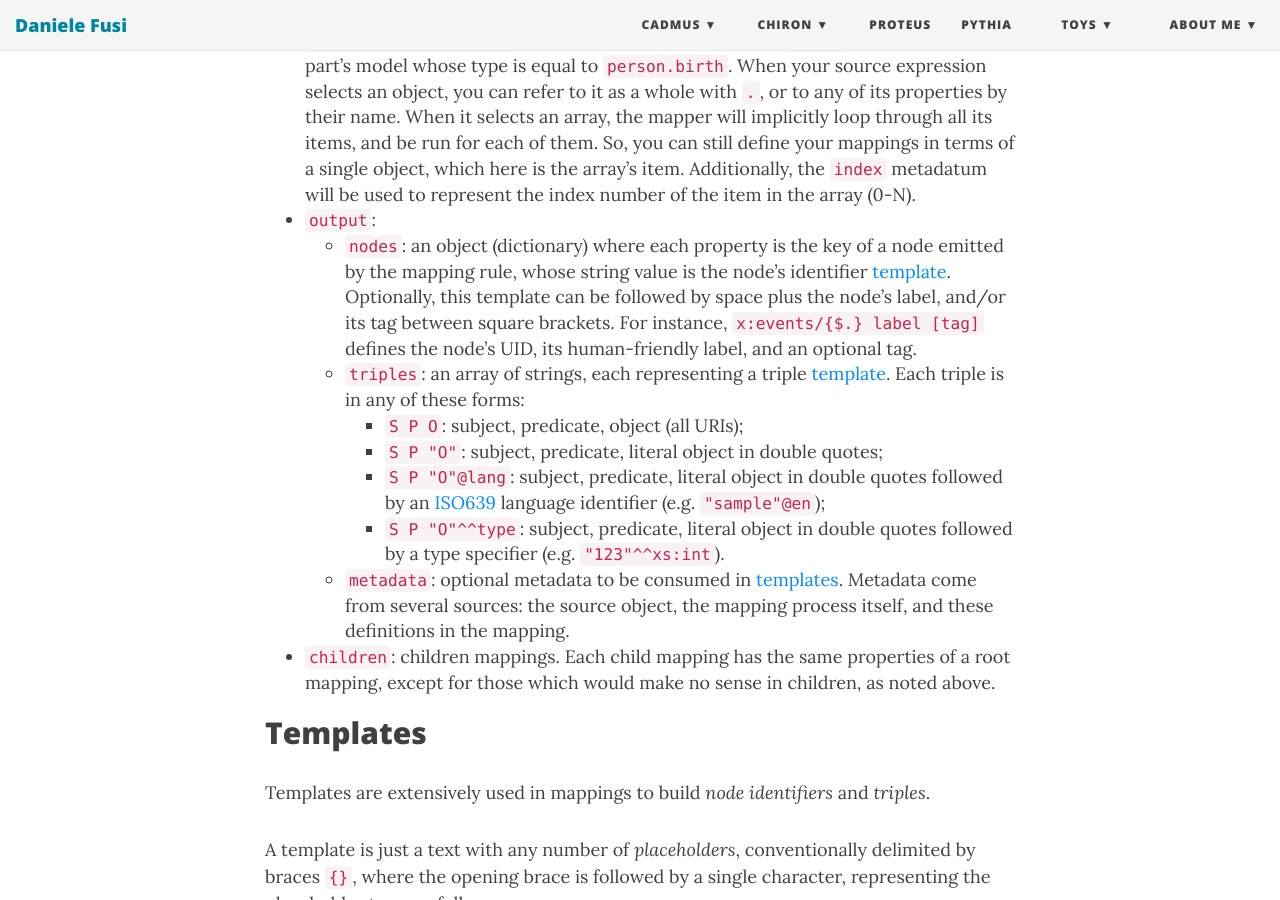
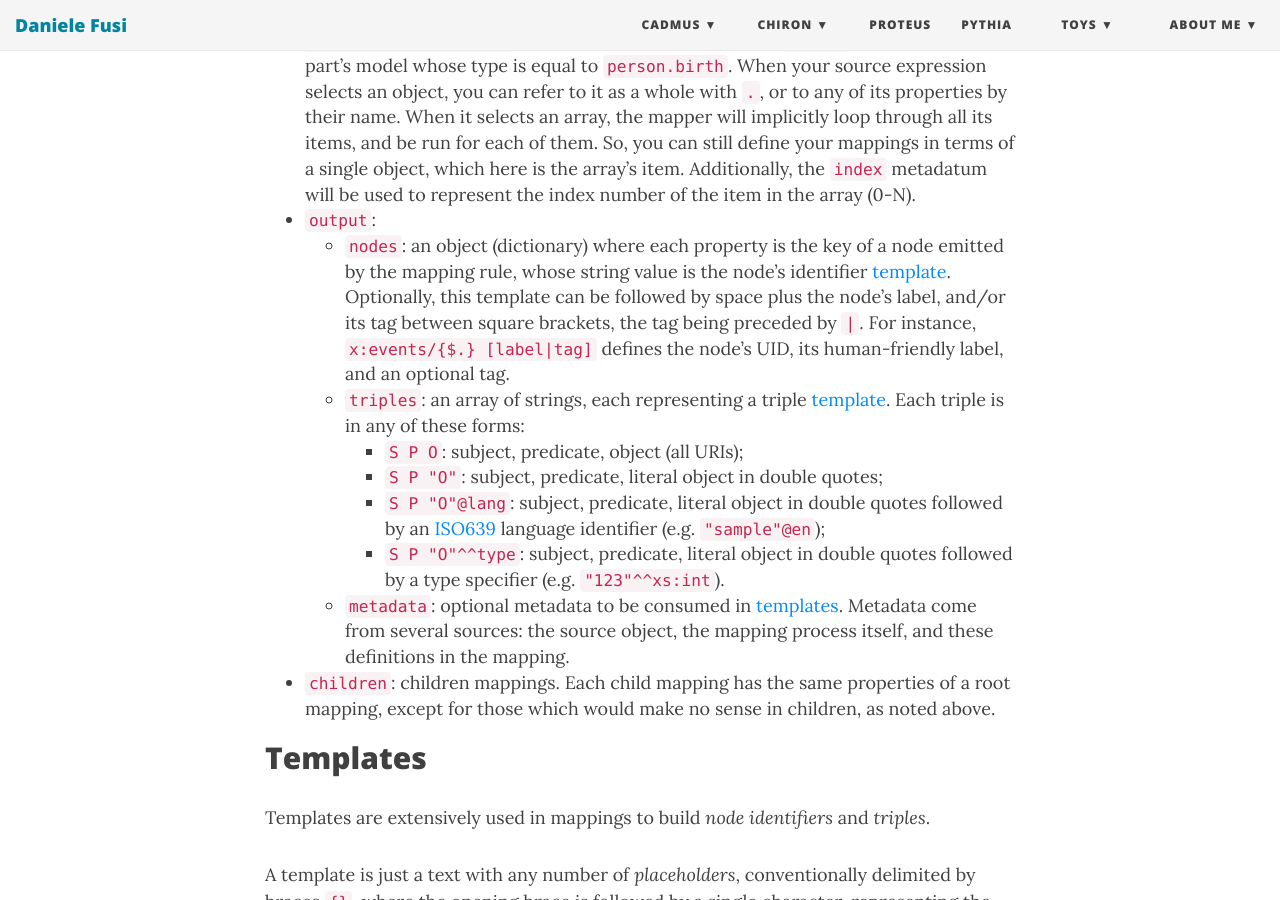
Before and after one commit to Myrmex/overview, a Jekyll site: the page built from cadmus/dev/concepts/graph-mappings.md, in a window 1280 px wide and 900 px high, scrolled down 5534 px. Built offline with Jekyll 4.4.1, drawn with Linux system fonts in a browser that asks for light colours; nearby versions of some CDN libraries.

Commit message:
Update graph-mappings.md

```diff
--- a/cadmus/dev/concepts/graph-mappings.md
+++ b/cadmus/dev/concepts/graph-mappings.md
@@ -128,7 +128,7 @@ The mapping model contains these properties:
 - `description`: an optional, human-readable short description for the mapping rule. This is useful for documentation purposes.
 - `source`\*: the source expression representing the data selected by this mapping. In the current implementation this is a [JMES path](https://jmespath.org/). For instance, `events[?type=='person.birth']` matches only the entries in the `events` array property of a part's model whose type is equal to `person.birth`. When your source expression selects an object, you can refer to it as a whole with `.`, or to any of its properties by their name. When it selects an array, the mapper will implicitly loop through all its items, and be run for each of them. So, you can still define your mappings in terms of a single object, which here is the array's item. Additionally, the `index` metadatum will be used to represent the index number of the item in the array (0-N).
 - `output`:
-  - `nodes`: an object (dictionary) where each property is the key of a node emitted by the mapping rule, whose string value is the node's identifier [template](#templates). Optionally, this template can be followed by space plus the node's label, and/or its tag between square brackets. For instance, `x:events/{$.} label [tag]` defines the node's UID, its human-friendly label, and an optional tag.
+  - `nodes`: an object (dictionary) where each property is the key of a node emitted by the mapping rule, whose string value is the node's identifier [template](#templates). Optionally, this template can be followed by space plus the node's label, and/or its tag between square brackets, the tag being preceded by `|`. For instance, `x:events/{$.} [label|tag]` defines the node's UID, its human-friendly label, and an optional tag.
   - `triples`: an array of strings, each representing a triple [template](#templates). Each triple is in any of these forms:
     - `S P O`: subject, predicate, object (all URIs);
     - `S P "O"`: subject, predicate, literal object in double quotes;
```
